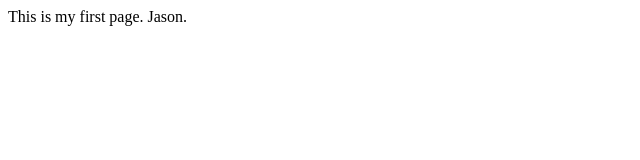
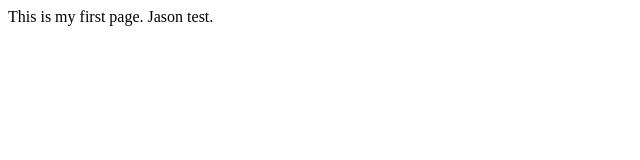
Before and after one commit to JasonKong/jasonkong.github.io, a plain HTML site: page index.html in a window 1280 px wide. Shown: the full height of the page, 0-640 px from the left. Drawn offline with Linux system fonts and the light colour scheme.

Commit message:
Update index.html

```diff
--- a/index.html
+++ b/index.html
@@ -1,6 +1,6 @@
 <!DOCTYPE html>
 <html>
 	<body>
-		This is my first page. Jason.
+		This is my first page. Jason test.
 	</body>
 </html>
```
